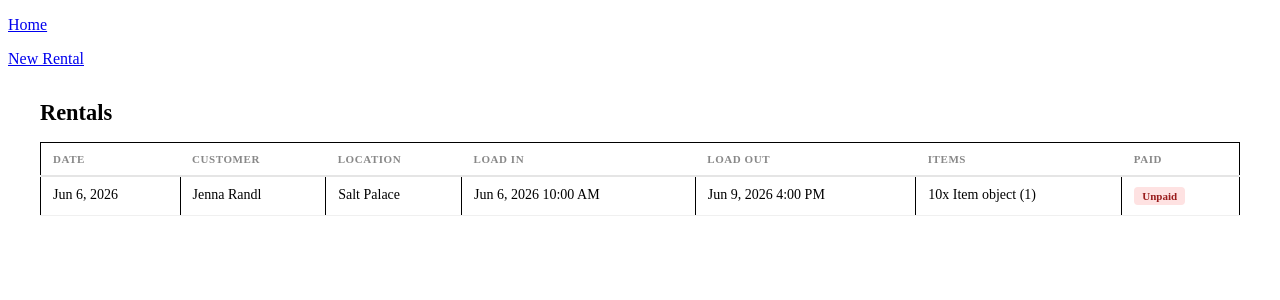
After one commit to dylanmelchior/axist-rental-dashboard, a Django app: page /rentals/list_view in a window 1280 px wide. The commit adds this page. Shown: the top 300 px of the page. Run offline with Django 5.2, Linux system fonts and the light colour scheme; data comes from the database, SQL or seed files in the repository; tables that the repository leaves empty hold one stand-in row (values such as "Sample post").

Commit message:
Added a list view to dashboard

```diff
--- a/axist_dashboard/dashboard/templates/rentals.html
+++ b/axist_dashboard/dashboard/templates/rentals.html
@@ -136,7 +136,7 @@
         >
           <a href="?year={{ prev_year }}&month={{ prev_month }}">&larr; Prev</a>
           <a href="?year={{ next_year }}&month={{ next_month }}">Next &rarr;</a>
-          <a href="{% url 'dashboard' %}" style="margin-left: 8px">List view</a>
+          <a href="{% url 'rentals_list_view' %}" style="margin-left: 8px">List view</a>
         </div>
       </div>
 
--- /dev/null
+++ b/axist_dashboard/dashboard/templates/rentals_list_view.html
@@ -0,0 +1,149 @@
+<!doctype html>
+<html lang="en">
+  <head>
+    <meta charset="UTF-8" />
+    <meta name="viewport" content="width=device-width, initial-scale=1.0" />
+    <link rel="stylesheet" href="/static/main.css" />
+    <title>Dashboard</title>
+  </head>
+  <header>
+    <nav>
+      <p><a href="/"> Home </a></p>
+      <p><a href="/newrental/"> New Rental </a></p>
+    </nav>
+  </header>
+  <body>
+    <style>
+      .table-wrap {
+        max-width: 1200px;
+        margin: 2rem auto;
+        padding: 0 1rem;
+      }
+      .table-header {
+        display: flex;
+        align-items: center;
+        justify-content: space-between;
+        margin-bottom: 1rem;
+      }
+      .table-header h2 {
+        font-size: 1.4rem;
+        font-weight: 600;
+        margin: 0;
+      }
+      table {
+        width: 100%;
+        border-collapse: collapse;
+        font-size: 14px;
+      }
+      thead th {
+        text-align: left;
+        padding: 10px 12px;
+        border-bottom: 2px solid #e5e5e5;
+        font-size: 11px;
+        text-transform: uppercase;
+        letter-spacing: 0.05em;
+        color: #888;
+        font-weight: 600;
+      }
+      tbody td {
+        padding: 10px 12px;
+        border-bottom: 1px solid #f0f0f0;
+        vertical-align: top;
+      }
+      tbody tr:hover {
+        background: #f9f9f9;
+      }
+      .items-list {
+        margin: 0;
+        padding: 0;
+        list-style: none;
+      }
+      .items-list li {
+        white-space: nowrap;
+      }
+      .badge {
+        display: inline-block;
+        font-size: 11px;
+        font-weight: 600;
+        padding: 3px 8px;
+        border-radius: 4px;
+      }
+      .badge-paid {
+        background: #d1fae5;
+        color: #065f46;
+      }
+      .badge-unpaid {
+        background: #fee2e2;
+        color: #991b1b;
+      }
+      .rental-link {
+        text-decoration: none;
+        color: inherit;
+        font-weight: 500;
+      }
+      .rental-link:hover {
+        text-decoration: underline;
+      }
+    </style>
+
+    <div class="table-wrap">
+      <div class="table-header">
+        <h2>Rentals</h2>
+      </div>
+
+      <table>
+        <thead>
+          <tr>
+            <th>Date</th>
+            <th>Customer</th>
+            <th>Location</th>
+            <th>Load in</th>
+            <th>Load out</th>
+            <th>Items</th>
+            <th>Paid</th>
+          </tr>
+        </thead>
+        <tbody>
+          {% for rental in rentals %}
+          <tr>
+            <td>
+              <a href="{% url 'rental_card' rental.id %}" class="rental-link">
+                {{ rental.eventDateStart|date:"M j, Y" }}
+              </a>
+            </td>
+            <td>{{ rental.customer }}</td>
+            <td>{{ rental.location }}</td>
+            <td>{{ rental.deliveryDate|date:"M j, Y g:i A" }}</td>
+            <td>{{ rental.pickupDate|date:"M j, Y g:i A" }}</td>
+            <td>
+              <ul class="items-list">
+                {% for item in rental.rentalitem_set.all %}
+                <li>{{ item.quantity }}x {{ item.item }}</li>
+                {% empty %}
+                <li style="color: #aaa">—</li>
+                {% endfor %}
+              </ul>
+            </td>
+            <td>
+              {% if rental.is_paid %}
+              <span class="badge badge-paid">Paid</span>
+              {% else %}
+              <span class="badge badge-unpaid">Unpaid</span>
+              {% endif %}
+            </td>
+          </tr>
+          {% empty %}
+          <tr>
+            <td
+              colspan="7"
+              style="text-align: center; color: #aaa; padding: 2rem"
+            >
+              No rentals found.
+            </td>
+          </tr>
+          {% endfor %}
+        </tbody>
+      </table>
+    </div>
+  </body>
+</html>
--- a/axist_dashboard/dashboard/urls.py
+++ b/axist_dashboard/dashboard/urls.py
@@ -14,5 +14,6 @@ urlpatterns = [
     path("newrental/", views.new_rental, name="new_rental"),
     path("customers/", views.customers, name="customers"),
     path("rentals/", views.rentals, name="rentals"),
+    path("rentals/list_view", views.rentals_list_view, name="rentals_list_view"),
     path("rentals/<int:id>", views.rental_card, name="rental_card"),
 ]
--- a/axist_dashboard/dashboard/views.py
+++ b/axist_dashboard/dashboard/views.py
@@ -190,6 +190,22 @@ def rental_card(request, id):
         "rental_items" : rental_items,
     })
 
+def rentals_list_view(request):
+    today = datetime.today()
+    year  = int(request.GET.get('year', today.year))
+
+    year_start = datetime(year, 1, 1)
+    year_end   = datetime(year, 12, 31, 23, 59, 59)
+
+    rentals = Rental.objects.prefetch_related('rentalitem_set__item').filter(
+        pickupDate__gte=year_start,
+        deliveryDate__lte=year_end
+    ).order_by('deliveryDate')
+
+    return render(request, 'rentals_list_view.html', {
+        'rentals': rentals,
+    })
+
 def new_rental(request):
     items = Item.objects.all()
     return render(request, "new_rental_form.html", {
```
